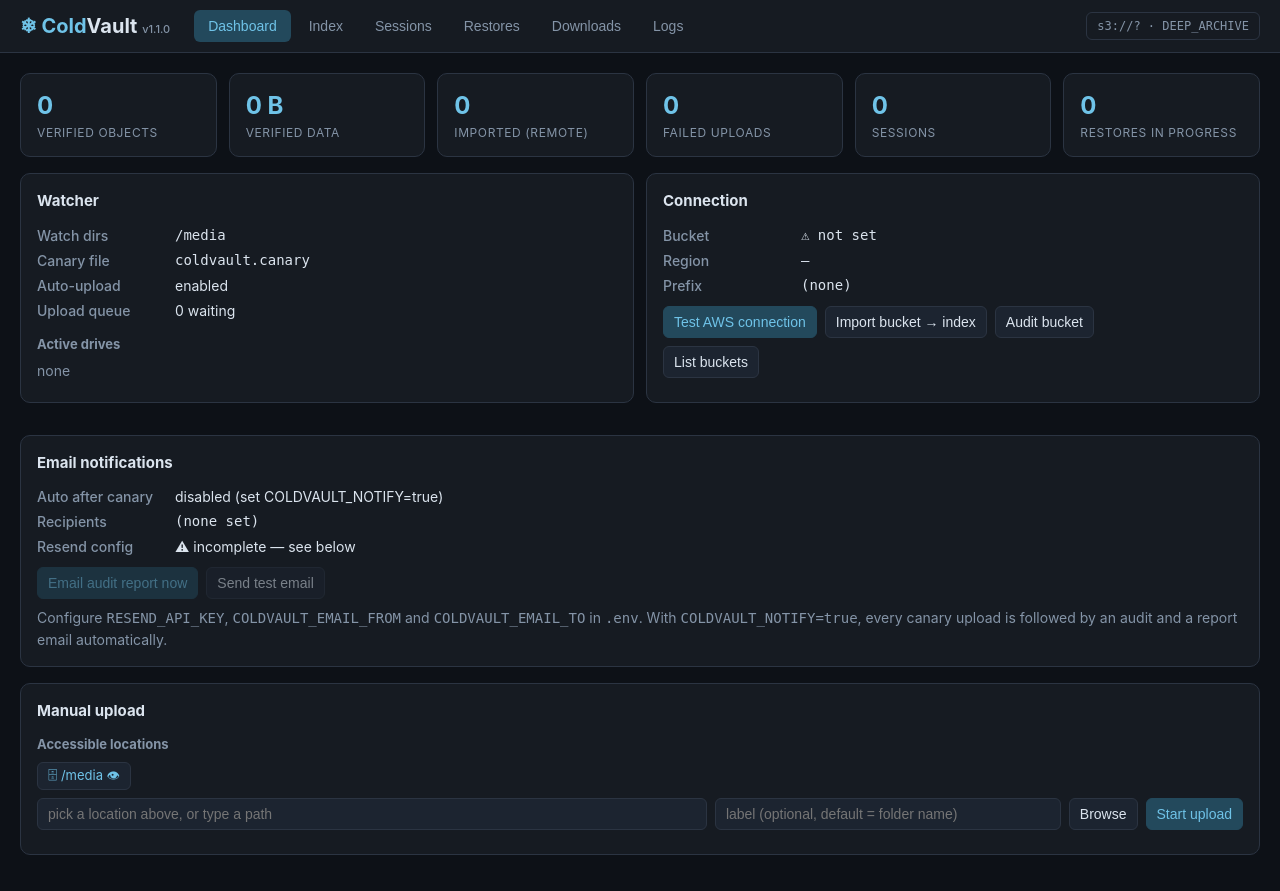
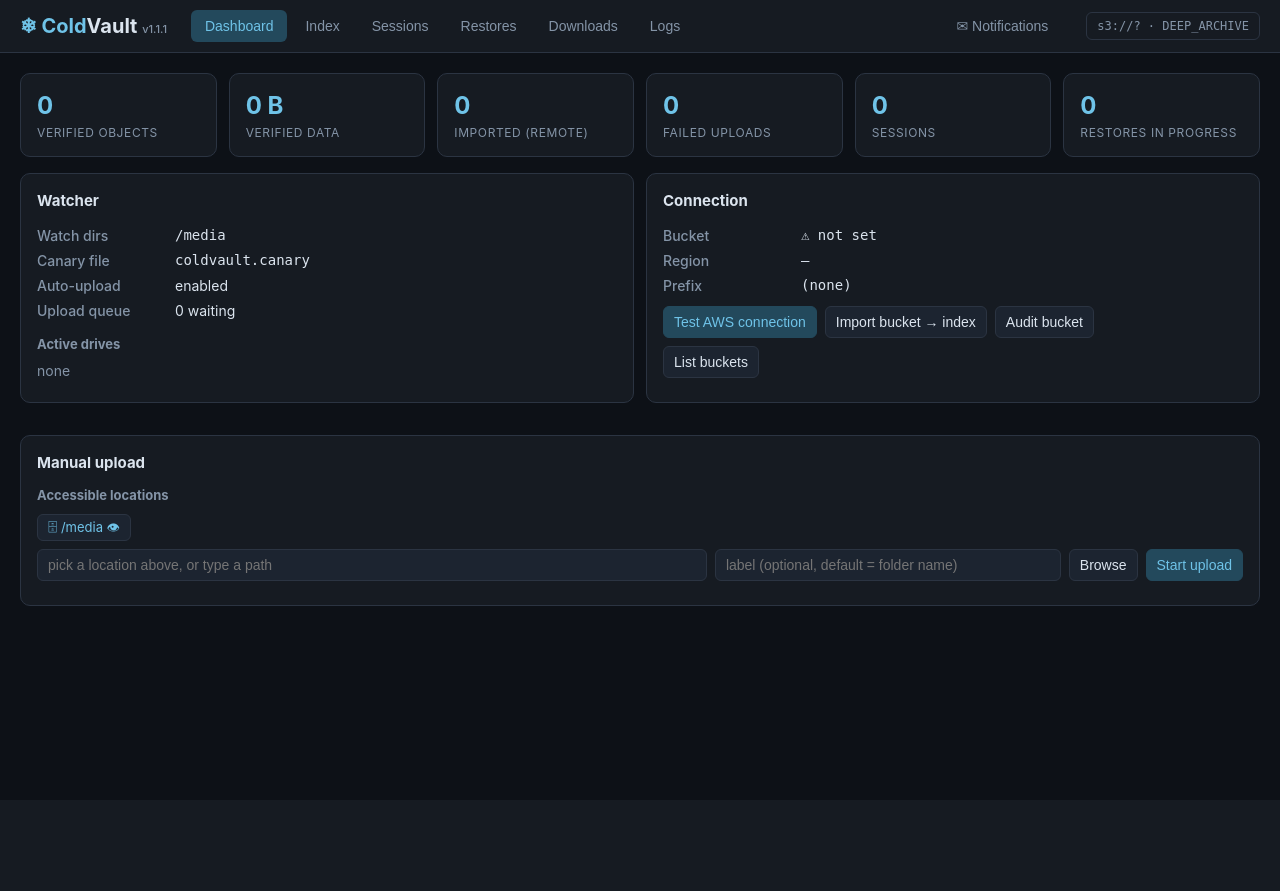
Before and after one commit to tadekus/coldvault, a Flask app: page / in a window 1280 px wide. After the commit the page ends 606 px from the top, so only its background shows below. Run offline with Flask 3, Linux system fonts and the light colour scheme; data that the repository does not hold is empty; parts of the project's set-up code (start-up, migrations or seed data) failed here and were passed over.

Commit message:
v1.1.1: fix Resend Cloudflare 1010; Notifications in its own tab
- Send a real User-Agent (ColdVault/<version>) + Accept header on Resend
  requests; the default urllib UA is blocked by Cloudflare (error 1010),
  which was causing the 'HTTP 403: error code: 1010' on Send test email.
- Move Email notifications from the Dashboard to a dedicated top-right
  Notifications tab (loaded via /api/status).

Co-Authored-By: Claude Fable 5 <noreply@anthropic.com>

```diff
--- a/app/notify.py
+++ b/app/notify.py
@@ -13,9 +13,11 @@ import urllib.request
 
 import config
 import db
+import version
 from logs import log_event
 
 RESEND_URL = os.environ.get("RESEND_URL", "https://api.resend.com/emails")
+USER_AGENT = f"ColdVault/{version.VERSION}"
 
 
 def _fmt_bytes(n):
@@ -55,6 +57,10 @@ def send_email(subject, html):
     req = urllib.request.Request(RESEND_URL, data=payload, method="POST", headers={
         "Authorization": f"Bearer {config.RESEND_API_KEY}",
         "Content-Type": "application/json",
+        # Resend is behind Cloudflare, which blocks the default urllib
+        # User-Agent (seen as Cloudflare error 1010). Send a normal one.
+        "User-Agent": USER_AGENT,
+        "Accept": "application/json",
     })
     try:
         with urllib.request.urlopen(req, timeout=30) as resp:
--- a/app/static/app.js
+++ b/app/static/app.js
@@ -28,7 +28,8 @@ const chip = s => s ? `<span class="chip ${esc(s)}">${esc(s)}</span>` : "—";
 
 /* ---------- tabs ---------- */
 const loaders = { dashboard: loadDashboard, files: loadFiles, sessions: loadSessions,
-                  restores: loadRestores, downloads: loadDownloads, logs: loadLogs };
+                  restores: loadRestores, downloads: loadDownloads, notify: loadNotify,
+                  logs: loadLogs };
 let activeTab = "dashboard";
 
 $$(".tab").forEach(b => b.onclick = () => {
@@ -84,8 +85,6 @@ async function loadDashboard() {
       <div><b>Bucket</b><code>${esc(st.bucket) || "⚠ not set"}</code></div>
       <div><b>Region</b><code>${esc(st.region) || "—"}</code></div>
       <div><b>Prefix</b><code>${esc(st.prefix) || "(none)"}</code></div>`;
-
-    renderNotify(st);
   } catch (e) {
     $("#statCards").innerHTML = `<div class="card"><div class="lbl">error: ${esc(e.message)}</div></div>`;
   }
@@ -135,6 +134,14 @@ $("#btnAudit").onclick = async () => {
     $("#auditResult").textContent = "✘ " + e.message;
   }
 };
+
+async function loadNotify() {
+  try {
+    renderNotify(await api("/api/status"));
+  } catch (e) {
+    $("#notifyInfo").innerHTML = `<div class="muted">error: ${esc(e.message)}</div>`;
+  }
+}
 
 function renderNotify(st) {
   const ready = st.notify_ready;
--- a/app/static/style.css
+++ b/app/static/style.css
@@ -32,6 +32,7 @@ nav { display: flex; gap: 4px; flex: 1; }
 }
 .tab:hover { color: var(--text); background: var(--panel2); }
 .tab.active { color: var(--accent); background: var(--accent-dim); }
+.tab.tab-right { margin-left: auto; }
 .bucket {
   font-family: ui-monospace, monospace; font-size: 12px;
   color: var(--muted); border: 1px solid var(--border);
--- a/app/templates/index.html
+++ b/app/templates/index.html
@@ -17,6 +17,7 @@
     <button class="tab" data-tab="restores">Restores</button>
     <button class="tab" data-tab="downloads">Downloads</button>
     <button class="tab" data-tab="logs">Logs</button>
+    <button class="tab tab-right" data-tab="notify">✉ Notifications</button>
   </nav>
   <div class="bucket" id="bucketBadge">—</div>
 </header>
@@ -52,21 +53,6 @@
     </div>
   </div>
 
-  <div class="box">
-    <h3>Email notifications</h3>
-    <div id="notifyInfo" class="kv"></div>
-    <div class="row">
-      <button id="btnEmailReport">Email audit report now</button>
-      <button id="btnEmailTest" class="secondary">Send test email</button>
-    </div>
-    <div id="notifyResult" class="muted"></div>
-    <div class="muted" style="margin-top:6px">
-      Configure <code>RESEND_API_KEY</code>, <code>COLDVAULT_EMAIL_FROM</code> and
-      <code>COLDVAULT_EMAIL_TO</code> in <code>.env</code>. With
-      <code>COLDVAULT_NOTIFY=true</code>, every canary upload is followed by an audit
-      and a report email automatically.
-    </div>
-  </div>
 
   <div class="box">
     <h3>Manual upload</h3>
@@ -252,6 +238,26 @@
   </div>
 </section>
 
+<!-- ================= NOTIFICATIONS ================= -->
+<section id="tab-notify" class="panel">
+  <div class="box">
+    <h3>Email notifications</h3>
+    <div id="notifyInfo" class="kv"></div>
+    <div class="row">
+      <button id="btnEmailReport">Email audit report now</button>
+      <button id="btnEmailTest" class="secondary">Send test email</button>
+    </div>
+    <div id="notifyResult" class="muted"></div>
+    <div class="muted" style="margin-top:10px">
+      Configure <code>RESEND_API_KEY</code>, <code>COLDVAULT_EMAIL_FROM</code> and
+      <code>COLDVAULT_EMAIL_TO</code> in <code>.env</code>. With
+      <code>COLDVAULT_NOTIFY=true</code>, every canary upload is followed by an audit
+      and a report email automatically. The sender must be on a domain verified in your
+      Resend account (or use <code>onboarding@resend.dev</code> to test).
+    </div>
+  </div>
+</section>
+
 </main>
 <script src="/static/app.js"></script>
 </body>
--- a/app/version.py
+++ b/app/version.py
@@ -1,4 +1,4 @@
 # ColdVault version. Bump on every iteration:
 #   PATCH (x.y.Z) for fixes/tweaks, MINOR (x.Y.0) for new features,
 #   MAJOR (X.0.0) for breaking changes. Add a matching CHANGELOG.md entry.
-VERSION = "1.1.0"
+VERSION = "1.1.1"
```
Also changed, not shown: CHANGELOG.md.
